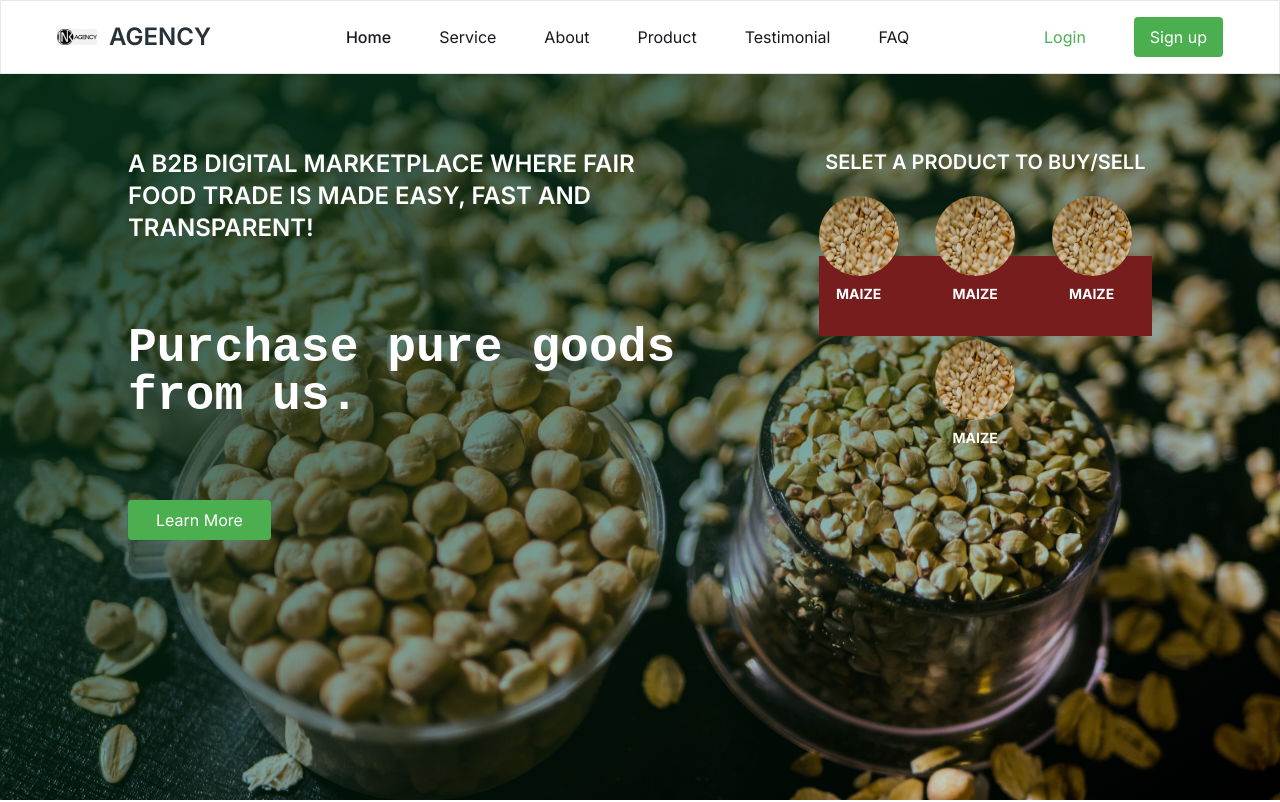
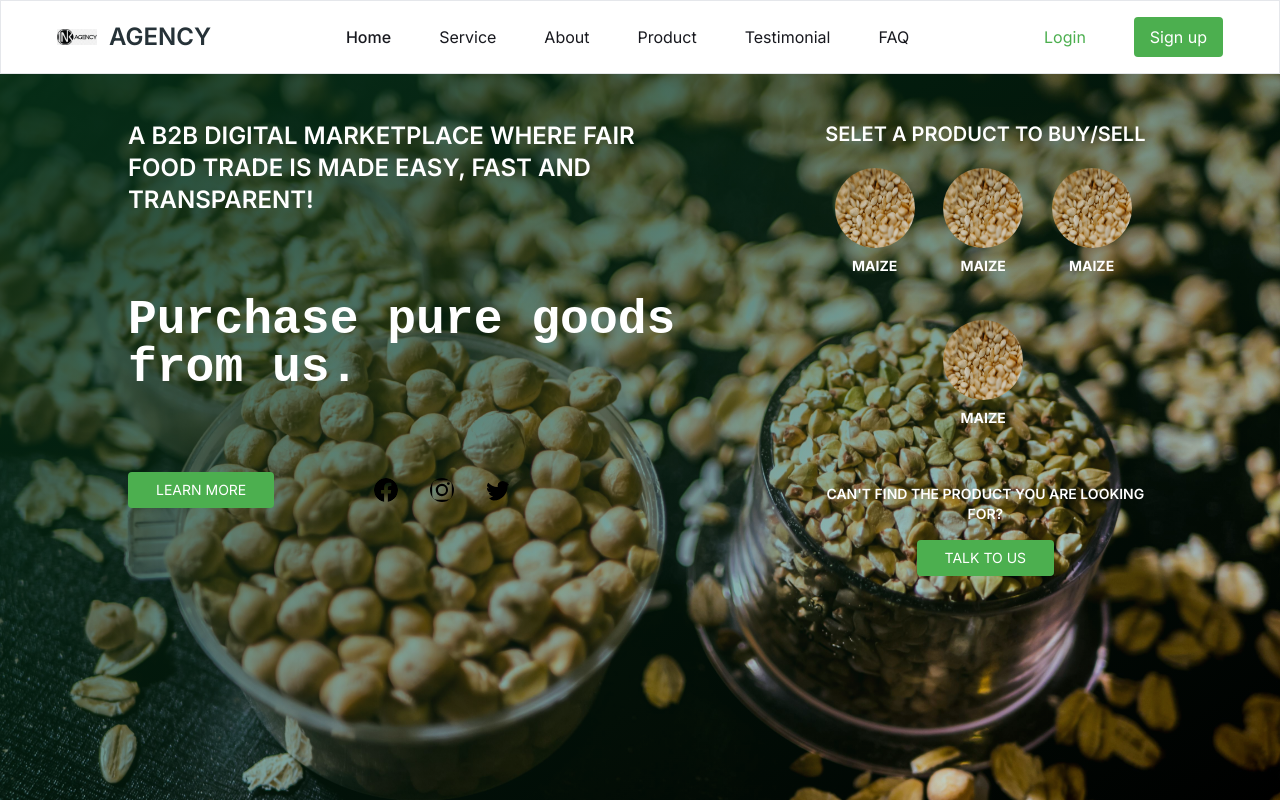
Before and after one commit to JacScript/B-agency, a React (Vite) app: page / in a window 1280 px wide. Shown: the top 802 px of the page. Built offline with nearby package versions, Linux system fonts and the light colour scheme; a web font is replaced by a local one.

Commit message:
minor changes

```diff
--- a/src/App.css
+++ b/src/App.css
@@ -22,5 +22,5 @@ header{
 }
 
 .btn-primary{
-  @apply px-7 py-2 bg-brandPrimary text-white rounded hover:bg-neutralDGrey transition-all duration-300 hover:-translate-y-4
+  @apply px-7 py-2 bg-brandPrimary text-white uppercase text-sm rounded hover:bg-neutralDGrey transition-all duration-300 hover:-translate-y-4
 }
--- a/src/components/Banner.jsx
+++ b/src/components/Banner.jsx
@@ -1,4 +1,7 @@
 import React from "react";
+
+import { BsDribbble, BsFacebook, BsGithub, BsInstagram, BsTwitter } from 'react-icons/bs';
+
 
 
 
@@ -8,31 +11,38 @@ const Banner = () => {
       className="bg-banner-pattern bg-cover max-w-screen-2xl h-full"
       id="home"
     >
-      <div className=" relative px-4 lg:px-14 max-w-screen-2xl mx-auto min-h-screen h-full flex bg-gradient-to-br from-green-950 to-tranparent ">
-        <div className="w-4/5  h-4/5 absolute inset-0  mx-auto my-auto flex ">
+      <div className=" relative px-4 lg:px-14 max-w-screen-2xl mx-auto min-h-screen h-full flex bg-gradient-to-br from-green-950 to-tranparent">
+        <div className="w-4/5  h-4/5 absolute inset-0  mx-auto my-auto flex">
 
-                <div className="  w-2/3 h-full mt-5 mr-6">
+                <div className="w-2/3 h-full mt-10 mr-6">
 
-                    <h2 className="text-2xl text-white font-semibold mt-12 mb-20 md:w-4/5">
+                    <h2 className="text-2xl text-white font-semibold  mb-20 md:w-4/5">
                     A B2B DIGITAL MARKETPLACE WHERE FAIR FOOD TRADE IS MADE EASY, FAST AND TRANSPARENT!
                     </h2>
                     <p className="md:w-11/12 text-5xl text-white font-semibold mb-20 kode-mono">
                     Purchase pure goods from us.
                     </p>
-                      <div>
-                    <button className="btn-primary">Learn More</button>
+                      <div className="flex w-3/4">
+                    <div><button className="btn-primary mr-12">Learn More</button></div>
+                     <div className="flex space-x-6 mx-12 justify-between b align-center">
+
+                       <BsFacebook className="h-8 w-8 rounded-full my-auto p-1 cursor-pointer"/>
+                       <BsInstagram className="h-8 w-8 rounded-full my-auto p-1 cursor-pointer"/>
+                       <BsTwitter className="h-8 w-8 rounded-full my-auto p-1 cursor-pointer"/>
+
+                      </div>
                       </div>
 
                   </div>
 
-          <div className=" w-1/3 h-full mt-5">
-             <div className=" relative mt-12 flex flex-col">
-              <div className="mb-20">
+          <div className=" w-1/3 mt-10 h-full">
+             <div className=" relative flex flex-col w-full h-full">
+              <div className="mb-20 ">
                <h2 className="text-xl font-semibold text-white uppercase text-center">Selet a product to Buy/Sell</h2>
                </div>
 
 
-               <div className="mt-12 w-full  h-60 absolute inset-0  mx-auto my-auto grid grid-cols-3 gap-4">
+               <div className="mt-12 full h-64 absolute inset-0 px-4 gap-6 grid grid-cols-3 ">
                <div className="w-20 h-32">
                    <a className="cursor-pointer"><img className="w-20 rounded-full bg-cover h-20" src="/src/assets/corn.jpg" alt="" />
                    <p className="text-center mt-2 text-white font-bold uppercase text-sm">Maize</p></a>
@@ -55,7 +65,11 @@ const Banner = () => {
                </div>
 
 
-               <div className="bg-red-900 h-20 w-full self-end mb-0"></div>
+               <div className="h-24 w-full mt-60 flex flex-col ">
+                 <p className="text-center my-4 text-white font-semibold text-sm">CAN'T FIND THE PRODUCT YOU ARE LOOKING FOR?</p>
+                 <button className="btn-primary self-center ">Talk to us</button>
+
+               </div>
 
              </div>
 
```
